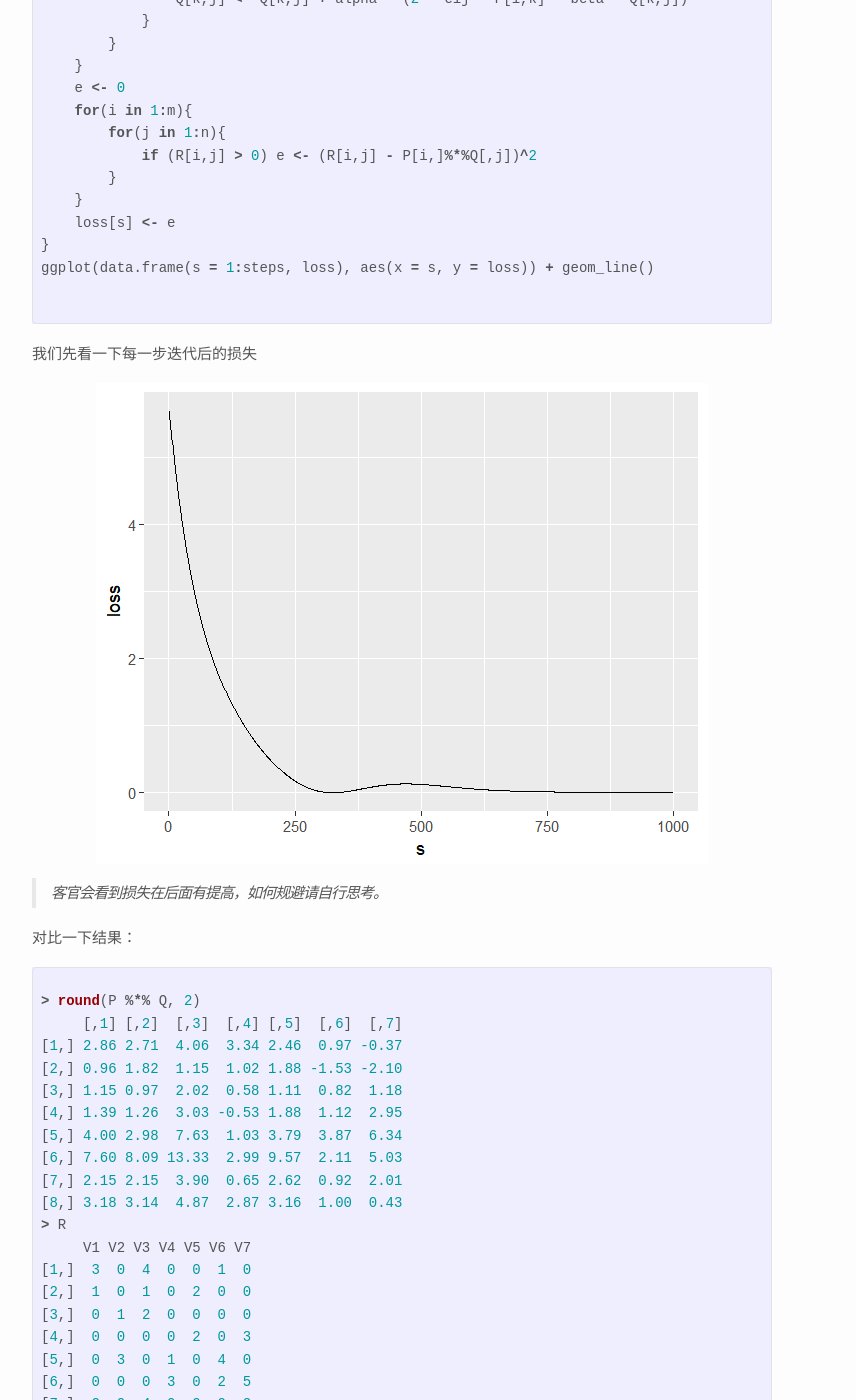
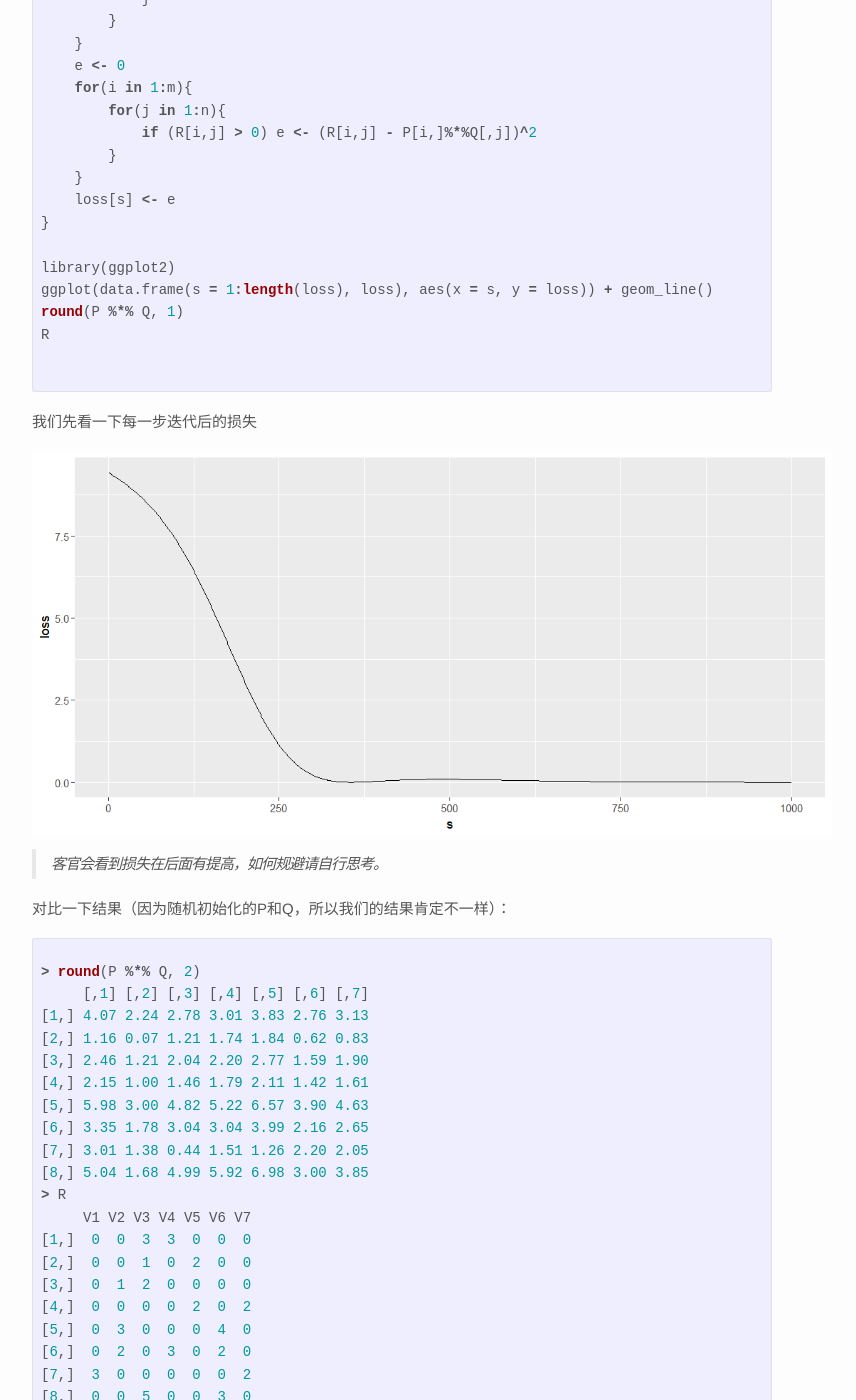
Before and after one commit to liuyilc/sunbjt.github.io, a Jekyll site: the page built from _posts/2013-07-07-matix-factorization.md, in a window 1280 px wide and 1400 px high, scrolled down 2337 px. Shown: the whole window, without its empty margins (238-1094 px from the left). Built offline with Jekyll 4.4.1, drawn with Linux system fonts in a browser that asks for light colours; some web fonts are replaced; formulas are drawn with MathJax 3; comment, search, counter and statistics services are not loaded; some of the changed text lies outside the part shown.

Commit message:
update todo

````diff
--- a/_posts/2013-07-07-matix-factorization.md
+++ b/_posts/2013-07-07-matix-factorization.md
@@ -74,26 +74,25 @@
 K <- 3  # the number of latent features
 
 R <- as.matrix(read.csv(textConnection("
-3 0 4 0 0 1 0
-1 0 1 0 2 0 0
+0 0 3 3 0 0 0
+0 0 1 0 2 0 0
 0 1 2 0 0 0 0
-0 0 0 0 2 0 3
-0 3 0 1 0 4 0
-0 0 0 3 0 2 5
-2 0 4 0 0 0 2
-3 3 5 0 0 1 0
+0 0 0 0 2 0 2
+0 3 0 0 0 4 0
+0 2 0 3 0 2 0
+3 0 0 0 0 0 2
+0 0 5 0 0 3 0
 "), header = FALSE, sep = ' '))
 
 m <- nrow(R)
 n <- ncol(R)
-
-P <- matrix(rnorm(m * K), m, K, byrow = T)
-Q <- matrix(rnorm(n * K), K, n, byrow = T)
+P <- matrix(rnorm(m * K, 0, .5), m, K, byrow = T)
+Q <- matrix(rnorm(n * K, 0, .5), K, n, byrow = T)
 print(P)
 print(Q)
 
 eij <- numeric(1)
-loss <- numeric(steps)
+loss <- numeric(1)
 
 for(s in 1:steps){
     for(i in 1:m){
@@ -113,7 +112,11 @@
     }
     loss[s] <- e
 }
-ggplot(data.frame(s = 1:steps, loss), aes(x = s, y = loss)) + geom_line()
+
+library(ggplot2)
+ggplot(data.frame(s = 1:length(loss), loss), aes(x = s, y = loss)) + geom_line()
+round(P %*% Q, 1)
+R
 
 ```
 
@@ -126,32 +129,33 @@
 > 客官会看到损失在后面有提高，如何规避请自行思考。
 
 
-对比一下结果：
+对比一下结果（因为随机初始化的P和Q，所以我们的结果肯定不一样）：
 
 ```r
 > round(P %*% Q, 2)
-     [,1] [,2]  [,3]  [,4] [,5]  [,6]  [,7]
-[1,] 2.86 2.71  4.06  3.34 2.46  0.97 -0.37
-[2,] 0.96 1.82  1.15  1.02 1.88 -1.53 -2.10
-[3,] 1.15 0.97  2.02  0.58 1.11  0.82  1.18
-[4,] 1.39 1.26  3.03 -0.53 1.88  1.12  2.95
-[5,] 4.00 2.98  7.63  1.03 3.79  3.87  6.34
-[6,] 7.60 8.09 13.33  2.99 9.57  2.11  5.03
-[7,] 2.15 2.15  3.90  0.65 2.62  0.92  2.01
-[8,] 3.18 3.14  4.87  2.87 3.16  1.00  0.43
+     [,1] [,2] [,3] [,4] [,5] [,6] [,7]
+[1,] 4.07 2.24 2.78 3.01 3.83 2.76 3.13
+[2,] 1.16 0.07 1.21 1.74 1.84 0.62 0.83
+[3,] 2.46 1.21 2.04 2.20 2.77 1.59 1.90
+[4,] 2.15 1.00 1.46 1.79 2.11 1.42 1.61
+[5,] 5.98 3.00 4.82 5.22 6.57 3.90 4.63
+[6,] 3.35 1.78 3.04 3.04 3.99 2.16 2.65
+[7,] 3.01 1.38 0.44 1.51 1.26 2.20 2.05
+[8,] 5.04 1.68 4.99 5.92 6.98 3.00 3.85
 > R
      V1 V2 V3 V4 V5 V6 V7
-[1,]  3  0  4  0  0  1  0
-[2,]  1  0  1  0  2  0  0
+[1,]  0  0  3  3  0  0  0
+[2,]  0  0  1  0  2  0  0
 [3,]  0  1  2  0  0  0  0
-[4,]  0  0  0  0  2  0  3
-[5,]  0  3  0  1  0  4  0
-[6,]  0  0  0  3  0  2  5
-[7,]  2  0  4  0  0  0  2
-[8,]  3  3  5  0  0  1  0
+[4,]  0  0  0  0  2  0  2
+[5,]  0  3  0  0  0  4  0
+[6,]  0  2  0  3  0  2  0
+[7,]  3  0  0  0  0  0  2
+[8,]  0  0  5  0  0  3  0
 ```
 
 # 其他
 
 - 生产环境肯定不会这样存储数据的，不同的存储方式在计算逻辑上会大有不同。
+- 初始化P和Q的策略不同，会导致收敛速度和结果不同。
 - $$\alpha$$和$$\beta$$的设置不同会导致收敛速度不一致，是否可以动态调整，答案是，请自行搜索。
````
Also changed, not shown: todo.md (+7 -3 lines), upload/pic/loss.png.
